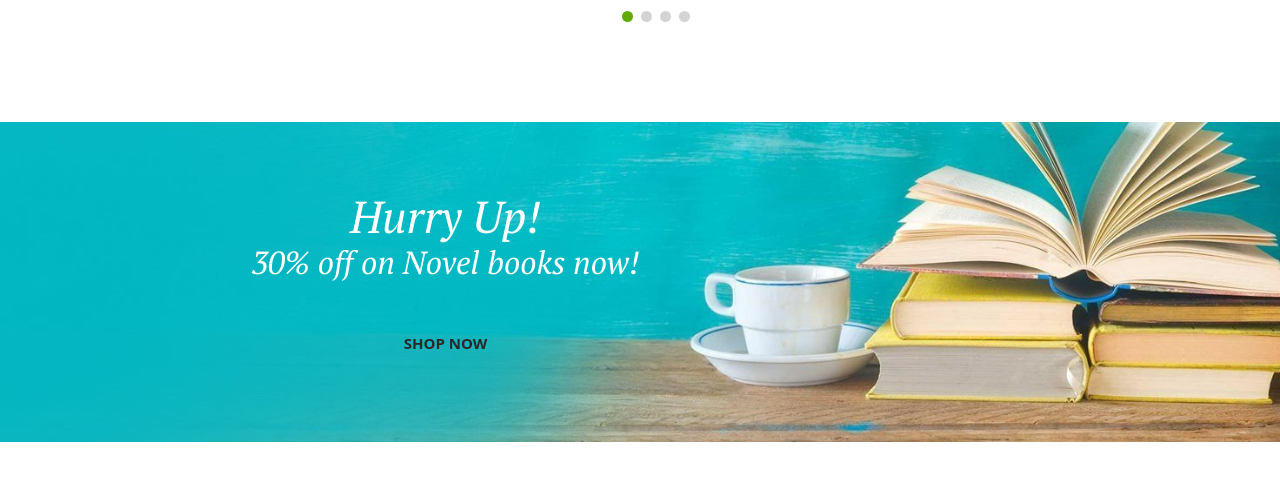
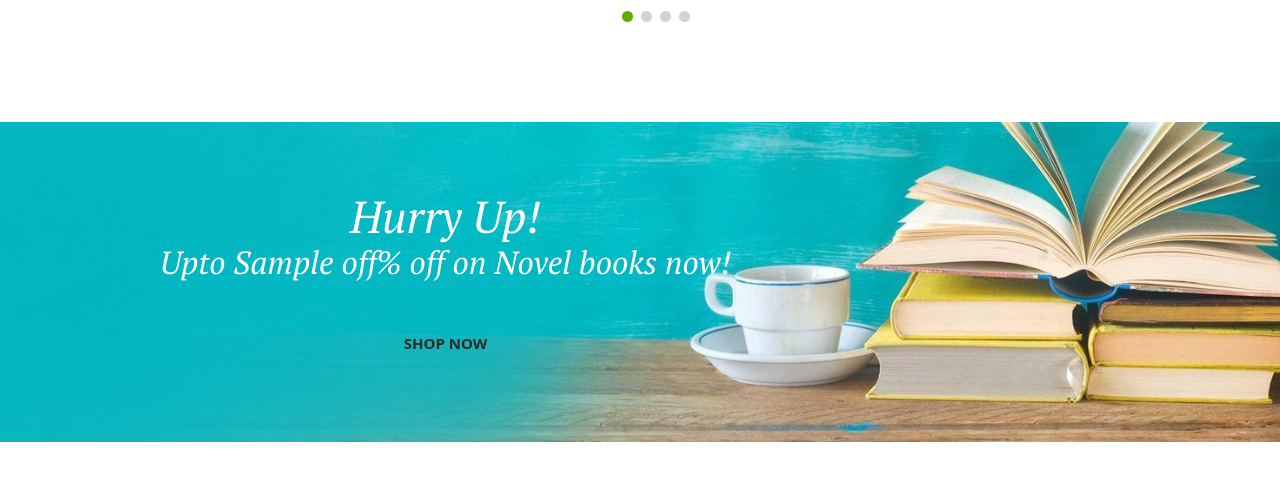
Before and after one commit to imabhisheknair/readit, a Django app: template store/templates/store/index.html in a window 1280 px wide. Shown: the part 1927-2407 px from the top of the page. Run offline with Django 3.2, Linux system fonts and the light colour scheme; data comes from the database, SQL or seed files in the repository; tables that the repository leaves empty hold one stand-in row (values such as "Sample post"); the template is opened without the code that fills it: values that come from a table or form of the project are taken from there, most other values are stand-ins (such as "Sample title", 1, 10 or a date in 2020); parts of the project's set-up code (start-up, migrations or seed data) failed here and were passed over; some libraries are stand-ins or nearby versions; some web fonts are replaced.

Commit message:
offer banner

```diff
--- a/store/templates/store/index.html
+++ b/store/templates/store/index.html
@@ -528,7 +528,7 @@
                         <div class="row w-100">
                             <div class="col-lg-7">
                                 <h2>Hurry up!</h2>
-                                <h3>{{offer.discount}}% off on {{offer.category.title}} books now!</h3>
+                                <h3>Upto {{off}}% off on {{offer.category.title}} books now!</h3>
                                 <a href="/category/{{offer.category.title.split|join:'_'}}" class="btn btn--yellow">SHOP NOW</a>
                             </div>
                         </div>
--- a/store/views.py
+++ b/store/views.py
@@ -87,6 +87,11 @@ def store(request):
         recent = Books.objects.order_by('?').first()
         categories = Category.objects.order_by('?')
         offers = Offer.objects.last()
+        Bmax = Books.objects.filter(genre_id=offers.category_id).aggregate(max('discount'))
+        if Bmax.get('discount__max') > offers.discount:
+            off = Bmax.get('discount__max')
+        else:
+            off = offers.discount
         context = {
             'books': books,
             'genres': categories,
@@ -96,6 +101,7 @@ def store(request):
             'totamt': GetElements.GetAmt(request),
             'recent': recent,
             'offer': offers,
+            'off': off
         }
         return render(request, 'store/index.html', context)
     else:
```
